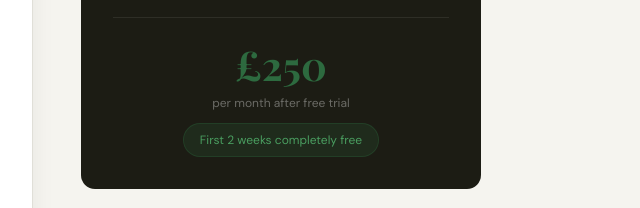
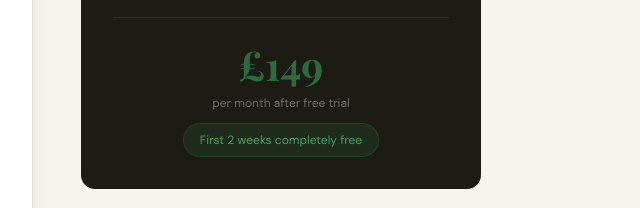
Before and after one commit to rorycorcoran2004-cyber/tradedeskni, a plain HTML site: page start.html in a window 1280 px wide. Shown: the part 734-942 px from the top of the page, 615-1255 px from the left. Drawn offline with nearby package versions, Linux system fonts and the light colour scheme.

Commit message:
Dynamic price panel — updates when tier is selected

```diff
--- a/start.html
+++ b/start.html
@@ -178,7 +178,7 @@ nav{background:#1C1C14;padding:0 40px;height:52px;display:flex;align-items:cente
     </div>
     <div class="side-divider"></div>
     <div class="side-price">
-      <div class="side-price-val" id="priceDisplay">£250</div>
+      <div class="side-price-val" id="priceDisplay">£149</div>
       <div class="side-price-lbl">per month after free trial</div>
       <div class="side-free">First 2 weeks completely free</div>
     </div>
@@ -253,6 +253,11 @@ function submitForm(){
   });
 }
 
+  const TIER_PRICES = {
+    starter: {ni:'£79', roi:'€79'},
+    pro: {ni:'£149', roi:'€149'},
+    unlimited: {ni:'£249', roi:'€249'}
+  };
   function selectTier(tier) {
     document.getElementById('f-tier').value = tier;
     document.querySelectorAll('.tier-option').forEach(el => {
@@ -262,6 +267,11 @@ function submitForm(){
       const nameEl = el.querySelector('div:first-child');
       if(nameEl) nameEl.style.color = sel ? '#2D6A3F' : '#1C1C14';
     });
+    // Update side price panel
+    const roi = document.getElementById('f-region') && document.getElementById('f-region').value === 'ROI';
+    const p = TIER_PRICES[tier] || TIER_PRICES.pro;
+    const pd = document.getElementById('priceDisplay');
+    if(pd) pd.textContent = roi ? p.roi : p.ni;
   }
   function updateTierPrices(roi) {
     document.getElementById('tp-starter').textContent = roi ? '€79/mo' : '£79/mo';
```
